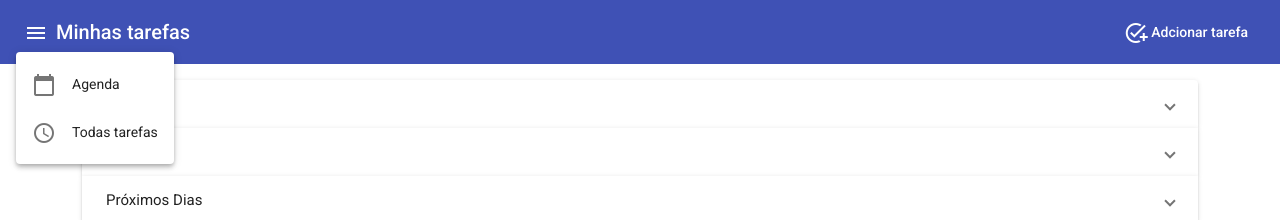
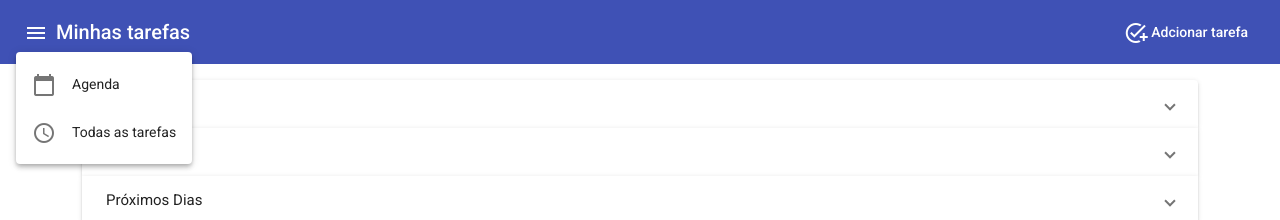
Before and after one commit to Brunocs1991/sq-bootcamp-angular, an Angular app in the folder MyTaks/: page /agenda in a window 1280 px wide. Both pictures are taken after a click on the button "menu". Shown: the top 220 px of the page. Built offline with nearby package versions, Linux system fonts and the light colour scheme.

Commit message:
Alterando nome menu

```diff
--- a/MyTaks/src/app/app.component.html
+++ b/MyTaks/src/app/app.component.html
@@ -9,7 +9,7 @@
     </a>
     <a mat-menu-item [routerLink]="['/tarefas']">
       <mat-icon>schedule</mat-icon>
-      <span>Todas tarefas</span>
+      <span>Todas as tarefas</span>
     </a>
   </mat-menu>
   <span>Minhas tarefas</span>
```
